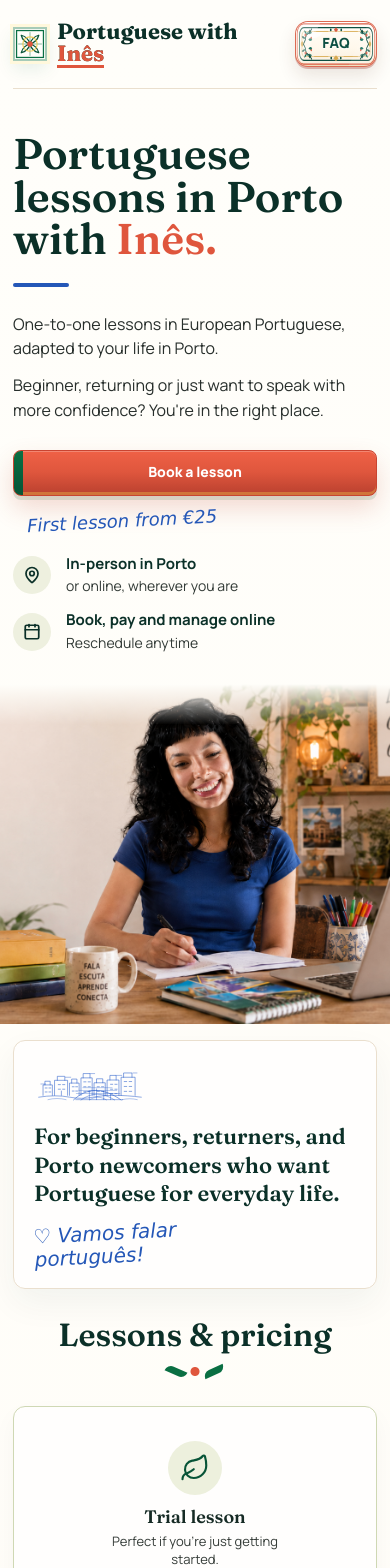
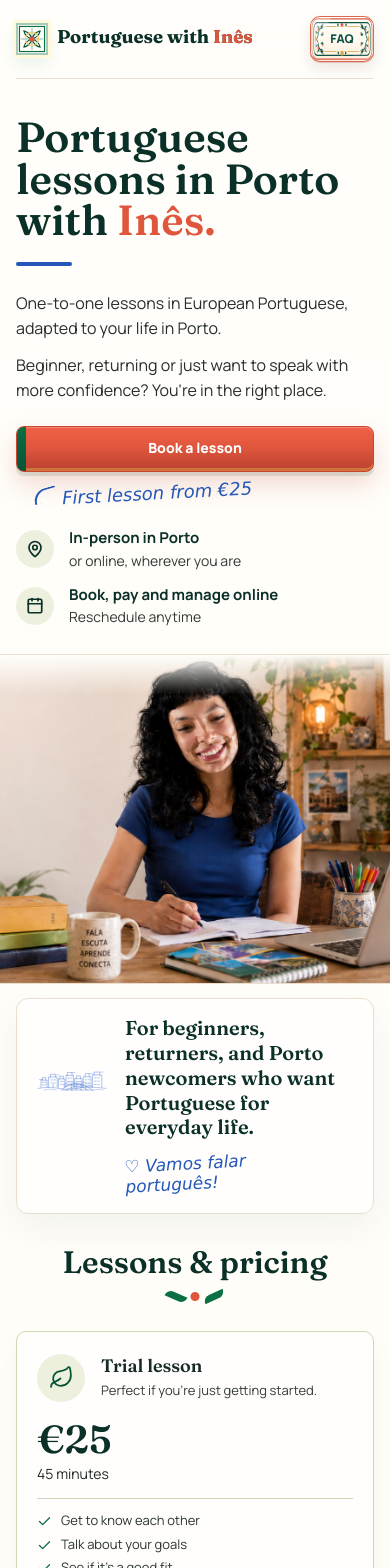
Before and after one commit to dakibwa/dakibwa.github.io, a Next.js app: page / in a window 390 px wide. Shown: the top 1568 px of the page. Built offline with nearby package versions, Linux system fonts and the light colour scheme.

Commit message:
Polish mobile home layout

```diff
--- a/src/app/globals.css
+++ b/src/app/globals.css
@@ -3106,21 +3106,51 @@ h3 {
 
 @media (max-width: 620px) {
   .home-page {
-    --page: min(calc(100vw - 26px), 560px);
+    --page: min(calc(100vw - 32px), 560px);
   }
 
   .home-page .site-header {
-    min-height: 76px;
+    min-height: 72px;
+    padding: 16px 0;
   }
 
   .home-page .brand {
-    font-size: 22px;
+    font-size: clamp(18px, 4.75vw, 21px);
+    gap: 9px;
+    line-height: 1;
+    min-width: 0;
+  }
+
+  .home-page .brand-mark {
+    height: 32px;
+    width: 32px;
+  }
+
+  .home-page .brand .brand-text {
+    overflow: hidden;
+    text-overflow: ellipsis;
+    white-space: nowrap;
+  }
+
+  .home-page .brand .brand-text::after,
+  .home-page .brand .brand-red::after {
+    display: none;
+  }
+
+  .home-page .site-header .nav-actions {
     gap: 10px;
   }
 
-  .home-page .brand-mark {
-    height: 34px;
-    width: 34px;
+  .home-page .site-header .nav-actions .faq-tile-button {
+    border-radius: 10px;
+    box-shadow:
+      0 1px 0 rgba(169, 59, 44, 0.24),
+      0 7px 14px rgba(85, 43, 24, 0.1),
+      inset 0 1px 0 rgba(255, 255, 255, 0.88);
+    font-size: 12px;
+    height: 40px;
+    min-width: 64px;
+    padding: 0 14px;
   }
 
   .home-page .home-hero {
@@ -3128,79 +3158,238 @@ h3 {
   }
 
   .home-page .hero-copy {
-    padding: 44px calc((100vw - var(--page)) / 2) 30px;
+    padding: 38px calc((100vw - var(--page)) / 2) 26px;
   }
 
   .home-page .hero-copy h1 {
-    font-size: 43px;
-    margin-bottom: 22px;
+    font-size: clamp(39px, 10.8vw, 44px);
+    margin-bottom: 20px;
+    max-width: min(100%, 365px);
+  }
+
+  .home-page .hero-copy h1 .hero-title-line {
+    max-width: 100%;
   }
 
   .home-page .hero-copy > p {
     font-size: 16px;
+    max-width: 348px;
   }
 
   .hero-cta-row {
     align-items: stretch;
     flex-direction: column;
-    gap: 12px;
+    gap: 10px;
+    margin-top: 24px;
     width: 100%;
   }
 
+  .hero-primary {
+    min-width: 0;
+    width: 100%;
+  }
+
   .hero-cta-row .handwritten-note {
+    display: inline-block;
     margin-left: 14px;
     max-width: none;
+    padding-left: 32px;
   }
 
   .hero-cta-row .handwritten-note::before {
-    display: none;
+    border-bottom: 0;
+    border-left: 2px solid #2457b7;
+    border-radius: 22px 0 0;
+    border-top: 2px solid #2457b7;
+    display: block;
+    height: 12px;
+    left: 3px;
+    top: -2px;
+    transform: rotate(-13deg);
+    width: 22px;
   }
 
   .home-page .hero-visual {
-    min-height: 340px;
+    border-bottom: 1px solid #eadfce;
+    border-top: 1px solid #eadfce;
+    min-height: 330px;
+  }
+
+  .home-page .hero-visual img {
+    object-position: 58% center;
+    transform: scale(1.05);
   }
 
   .home-intro-card {
-    gap: 15px;
-    grid-template-columns: 1fr;
-    padding: 20px;
+    gap: 14px;
+    grid-template-columns: 76px minmax(0, 1fr);
+    margin-top: 14px;
+    padding: 18px;
   }
 
   .home-intro-card img {
     justify-self: start;
-    width: 112px;
+    width: 74px;
   }
 
   .home-intro-card p {
-    font-size: 22px;
+    font-size: 20px;
+    line-height: 1.24;
   }
 
   .home-intro-card .handwritten-note {
-    grid-column: auto;
+    font-size: 17px;
+    grid-column: 2;
+    justify-self: start;
   }
 
   .pricing-section {
-    padding-top: 30px;
+    padding-top: 32px;
   }
 
   .section-heading h2 {
-    font-size: 32px;
+    font-size: 31px;
+  }
+
+  .pricing-grid {
+    gap: 16px;
+    max-width: none;
+  }
+
+  .pricing-card {
+    border-radius: 10px;
+    padding: 22px 20px 20px;
+  }
+
+  .pricing-card::after {
+    left: 20px;
+    right: 20px;
+  }
+
+  .card-topline {
+    gap: 14px;
+    grid-template-columns: 50px minmax(0, 1fr);
+    justify-items: start;
+    min-height: 0;
+    text-align: left;
+  }
+
+  .card-topline > div {
+    justify-items: start;
+    min-height: 0;
+  }
+
+  .card-icon {
+    height: 48px;
+    width: 48px;
+  }
+
+  .card-icon svg {
+    height: 25px;
+    width: 25px;
+  }
+
+  .card-topline h3,
+  .card-topline p {
+    max-width: none;
+  }
+
+  .card-topline p {
+    min-height: 0;
+  }
+
+  .price {
+    justify-items: start;
+    margin-top: 18px;
+  }
+
+  .pricing-card ul {
+    align-self: stretch;
+    width: 100%;
+  }
+
+  .pricing-card-action {
+    align-self: start;
   }
 
   .proof-section {
-    margin-bottom: 28px;
+    gap: 18px;
+    margin-bottom: 26px;
     padding: 0;
   }
 
   .testimonial {
-    grid-template-columns: 94px minmax(0, 1fr);
-    gap: 18px;
+    align-items: center;
+    gap: 12px 16px;
+    grid-template-columns: 86px minmax(0, 1fr);
+  }
+
+  .testimonial > div {
+    display: contents;
   }
 
   .testimonial img {
     border-width: 7px;
-    height: 92px;
-    width: 92px;
+    height: 84px;
+    width: 84px;
+  }
+
+  .testimonial .stars {
+    align-self: end;
+    margin: 0;
+  }
+
+  .testimonial blockquote,
+  .testimonial cite {
+    grid-column: 1 / -1;
+  }
+
+  .feature-strip {
+    grid-template-columns: repeat(3, minmax(0, 1fr));
+  }
+
+  .feature-strip div {
+    border-left: 1px solid #eadfce;
+    border-top: 0;
+    gap: 7px;
+    min-height: 108px;
+    padding: 16px 10px;
+  }
+
+  .feature-strip div:first-child {
+    border-left: 0;
+    border-top: 0;
+  }
+
+  .feature-strip svg {
+    height: 27px;
+    width: 27px;
+  }
+
+  .feature-strip span {
+    font-size: 12px;
+    line-height: 1.28;
+  }
+}
+
+@media (max-width: 360px) {
+  .home-page .brand {
+    font-size: 17px;
+  }
+
+  .home-page .brand-mark {
+    height: 30px;
+    width: 30px;
+  }
+
+  .home-page .site-header .nav-actions .faq-tile-button {
+    min-width: 58px;
+    padding-inline: 12px;
+  }
+
+  .home-page .hero-copy h1 .hero-title-line {
+    white-space: normal;
+    width: auto;
   }
 
   .feature-strip {
@@ -3210,7 +3399,7 @@ h3 {
   .feature-strip div {
     border-left: 0;
     border-top: 1px solid #eadfce;
-    min-height: 92px;
+    min-height: 82px;
   }
 
   .feature-strip div:first-child {
```
